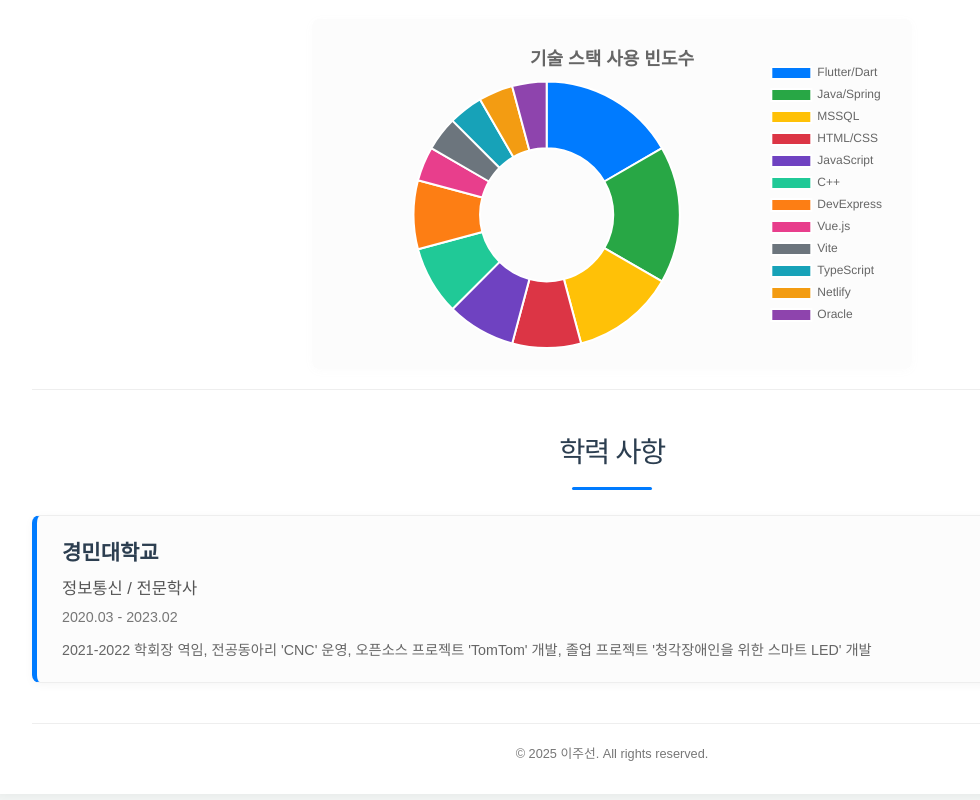
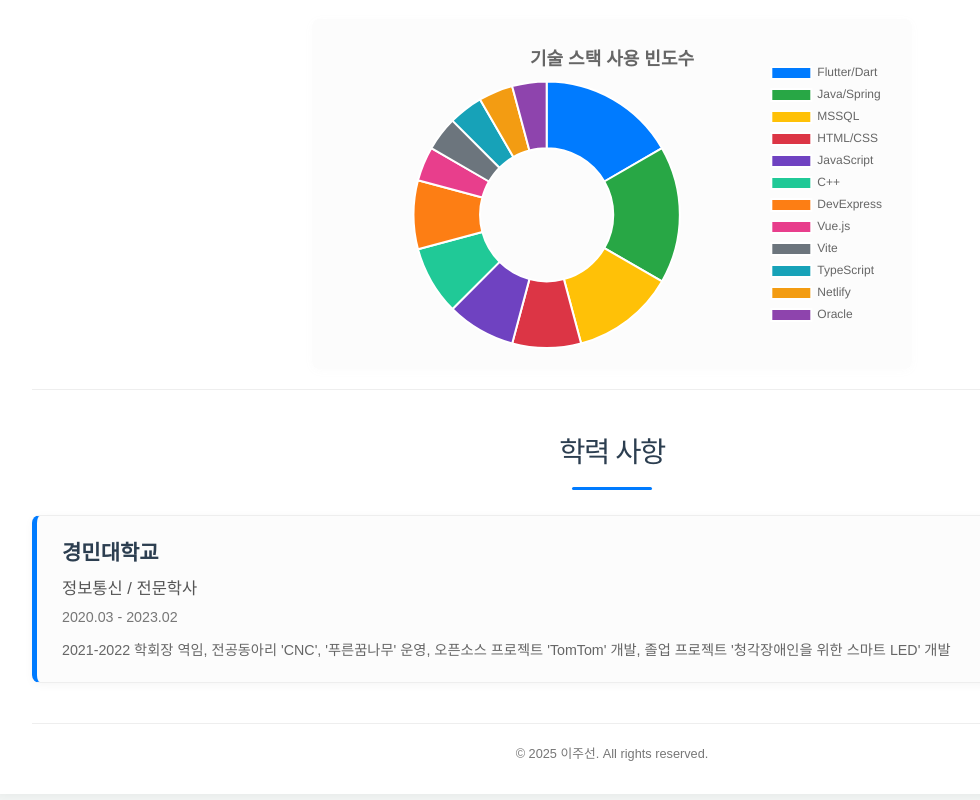
Before and after one commit to devJZen/my-resume, a Vue app: page / in a window 1280 px wide. Shown: the part 4948-5748 px from the top of the page, without its empty margins (28-1008 px from the left). Built offline with nearby package versions, Linux system fonts and the light colour scheme.

Commit message:
data add (2)

```diff
--- a/src/data/resumeData.ts
+++ b/src/data/resumeData.ts
@@ -65,7 +65,7 @@ export const resumeData: ResumeData = {
       degree: '전문학사',
       duration: '2020.03 - 2023.02',
       details:
-        "2021-2022 학회장 역임, 전공동아리 'CNC' 운영,  오픈소스 프로젝트 'TomTom' 개발, 졸업 프로젝트 '청각장애인을 위한 스마트 LED' 개발",
+        "2021-2022 학회장 역임, 전공동아리 'CNC', '푸른꿈나무' 운영,  오픈소스 프로젝트 'TomTom' 개발, 졸업 프로젝트 '청각장애인을 위한 스마트 LED' 개발",
     },
   ],
   skills: {
```
